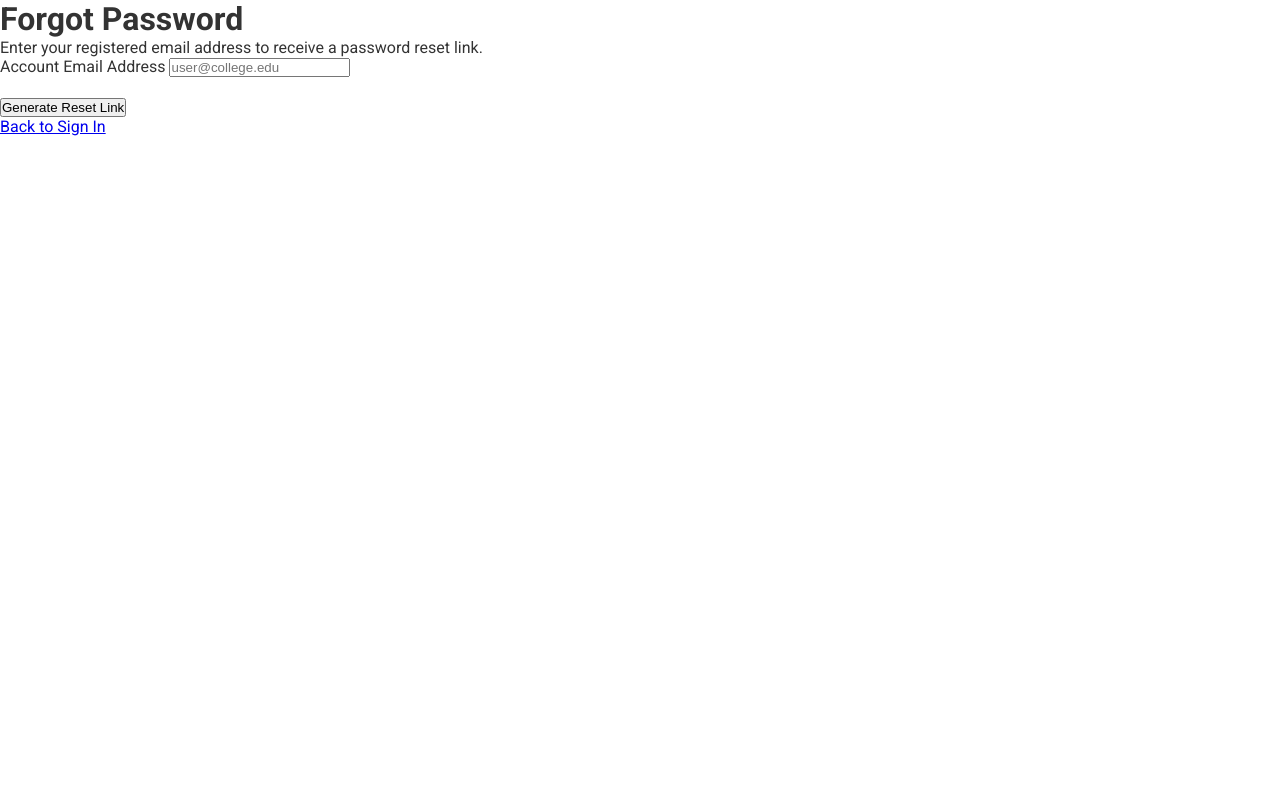
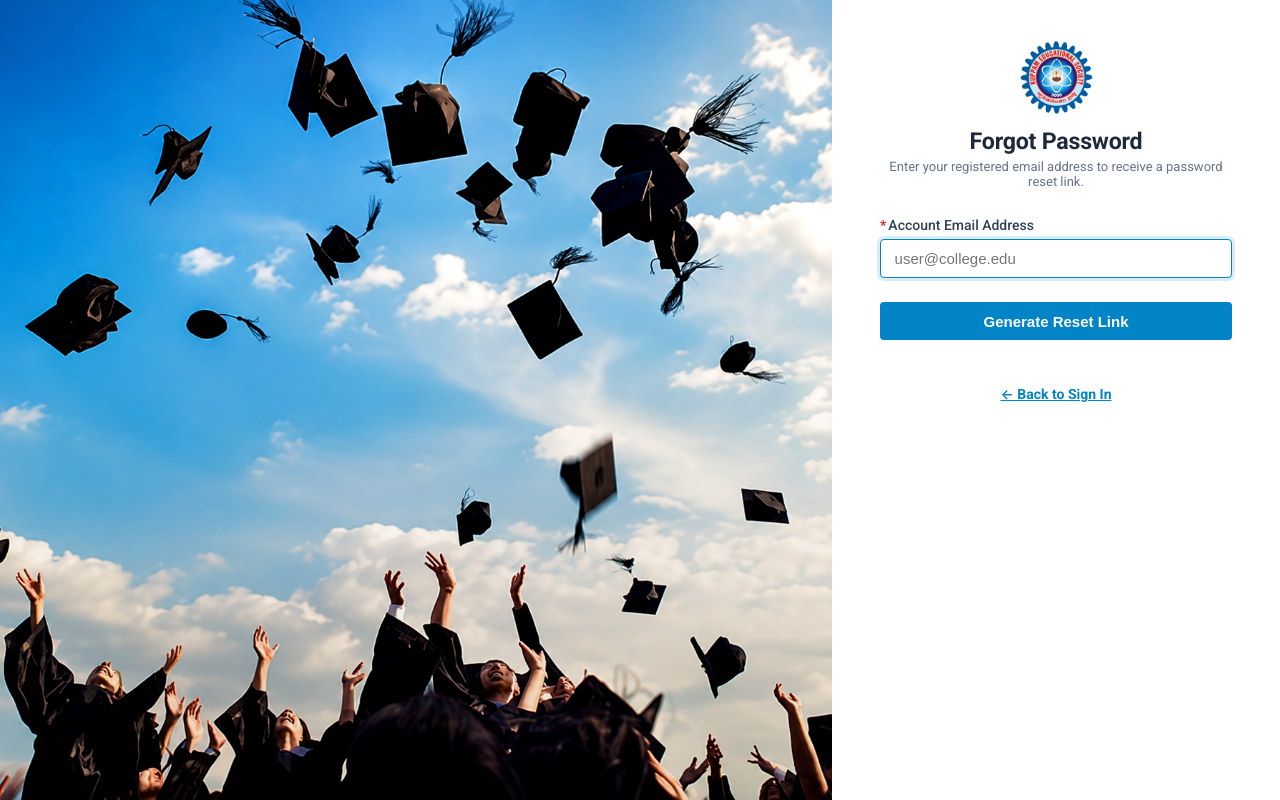
Before and after one commit to Charan2678/CMS_, a PHP site: page /login/forgot-password in a window 1280 px wide. Run offline with PHP 8.4, Linux system fonts and the light colour scheme.

Commit message:
fix(auth): redesign forgot_password and reset_password views with college branding and split-screen CSS layout

```diff
--- a/app/modules/Authentication/views/forgot_password.php
+++ b/app/modules/Authentication/views/forgot_password.php
@@ -3,15 +3,29 @@
 <head>
     <meta charset="UTF-8">
     <meta name="viewport" content="width=device-width, initial-scale=1.0">
-    <title><?= e($title ?? 'Forgot Password') ?></title>
+    <title>Forgot Password — Kuppam Engineering College</title>
+    <link rel="icon" type="image/png" href="/assets/images/favicon.png">
+    <link rel="shortcut icon" href="/favicon.ico">
     <link rel="stylesheet" href="/assets/css/auth.css">
 </head>
 <body>
-    <div class="auth-wrapper">
-        <div class="auth-card">
-            <div class="auth-header">
-                <h1 class="auth-brand">Forgot Password</h1>
-                <p class="auth-subtitle">Enter your registered email address to receive a password reset link.</p>
+    <div class="login-split-container">
+
+        <!-- Left Side: Campus Image Panel -->
+        <div class="login-slider-section">
+            <div class="slide-track">
+                <div class="slide-item active" style="background-image: url('/assets/images/slides/slide1.png?v=hd');">
+                    <div class="slide-overlay"></div>
+                </div>
+            </div>
+        </div>
+
+        <!-- Right Side: Reset Request Form -->
+        <div class="login-form-section">
+            <div class="brand-header">
+                <img src="/assets/images/logo.png" alt="Kuppam Engineering College Logo" class="brand-logo-img" onerror="this.src='/assets/images/favicon.png';">
+                <h1 class="brand-title">Forgot Password</h1>
+                <p class="brand-subtitle">Enter your registered email address to receive a password reset link.</p>
             </div>
 
             <?php if (!empty($error)): ?>
@@ -26,7 +40,7 @@
                     <?php if (!empty($token)): ?>
                         <div style="margin-top: 0.75rem;">
                             <strong>Dev Mode Reset Link:</strong>
-                            <a href="/reset-password?token=<?= urlencode($token) ?>" class="code-badge">
+                            <a href="/reset-password?token=<?= urlencode($token) ?>" class="code-badge" style="display: block; word-break: break-all; font-family: monospace; font-size: 0.8125rem; background: rgba(2, 132, 199, 0.1); color: #0284c7; padding: 0.4rem 0.6rem; border-radius: 4px; margin-top: 0.25rem; text-decoration: none;">
                                 /reset-password?token=<?= e($token) ?>
                             </a>
                         </div>
@@ -38,15 +52,19 @@
                 <?= csrf_field() ?>
 
                 <div class="form-group">
-                    <label class="form-label" for="email">Account Email Address</label>
-                    <input type="email" id="email" name="email" class="form-control" required placeholder="user@college.edu">
+                    <label class="field-label" for="email">
+                        <span class="req-star">*</span>Account Email Address
+                    </label>
+                    <input type="email" id="email" name="email" class="form-input" required placeholder="user@college.edu" autofocus>
                 </div>
 
-                <button type="submit" class="btn-primary">Generate Reset Link</button>
+                <div class="action-buttons-row" style="margin-top: 1.5rem;">
+                    <button type="submit" class="btn-login" style="width: 100%;">Generate Reset Link</button>
+                </div>
             </form>
 
-            <div class="auth-footer">
-                <a href="/login">Back to Sign In</a>
+            <div class="aux-links" style="margin-top: 1.5rem;">
+                <a href="/login" class="passout-link" style="font-weight: 600;">← Back to Sign In</a>
             </div>
         </div>
     </div>
```
Also changed, not shown: app/modules/Authentication/views/reset_password.php (+33 -13 lines).
